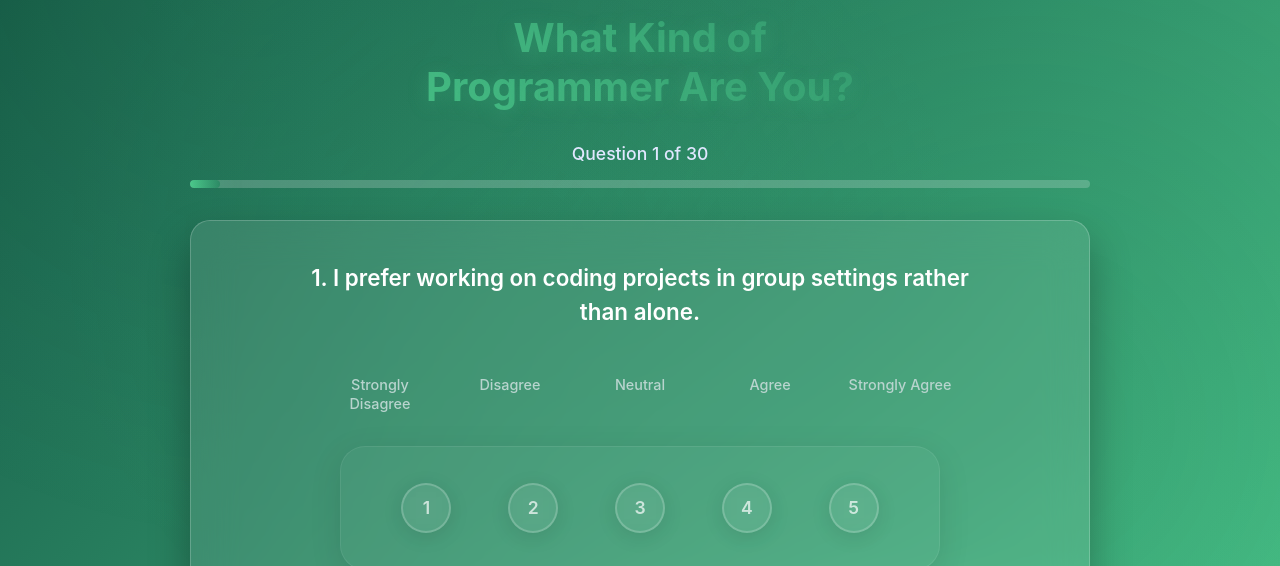
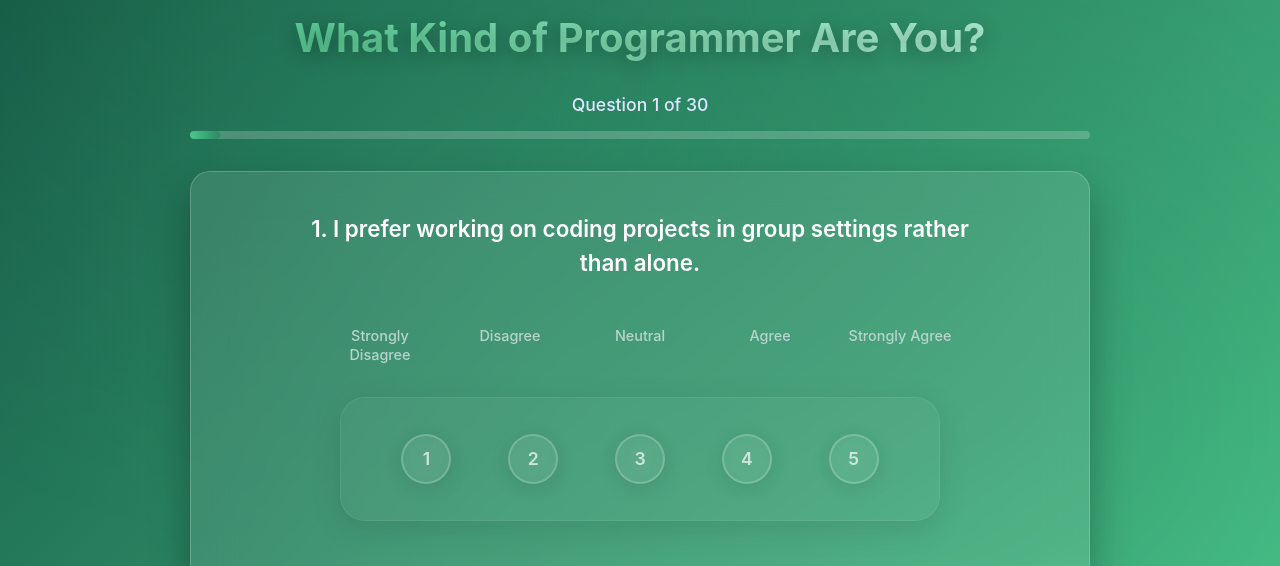
Before and after one commit to 3phy/CS-PersonalityQuiz, a plain HTML site: page index.html in a window 1280 px wide. Shown: the part 219-785 px from the top of the page. Drawn offline with nearby package versions, Linux system fonts and the light colour scheme.

Commit message:
Still no download

```diff
--- a/index.html
+++ b/index.html
@@ -16,7 +16,7 @@
             <div class="brand-text">COMSA</div>
         </div>
 
-        <h1>What Kind of <br> Programmer Are You?</h1>
+        <h1>What Kind of Programmer Are You?</h1>
 
         <form id="quiz-form">
             <div class="progress-container">
--- a/quiz.css
+++ b/quiz.css
@@ -78,12 +78,12 @@ h1 {
     text-align: center;
     font-size: 2.5rem;
     font-weight: 700;
-    background: linear-gradient(45deg, #4bc88b, #2d8a65);
+    background: linear-gradient(45deg, #4bc88b, #bbf0db);
     -webkit-background-clip: text;
     -webkit-text-fill-color: transparent;
     background-clip: text;
     margin-bottom: 2rem;
-    text-shadow: 0 4px 20px rgba(75, 200, 139, 0.3);
+    text-shadow: 0 4px 20px rgba(2, 2, 2, 0.3);
     animation: fadeInDown 0.8s ease-out;
 }
 
```
